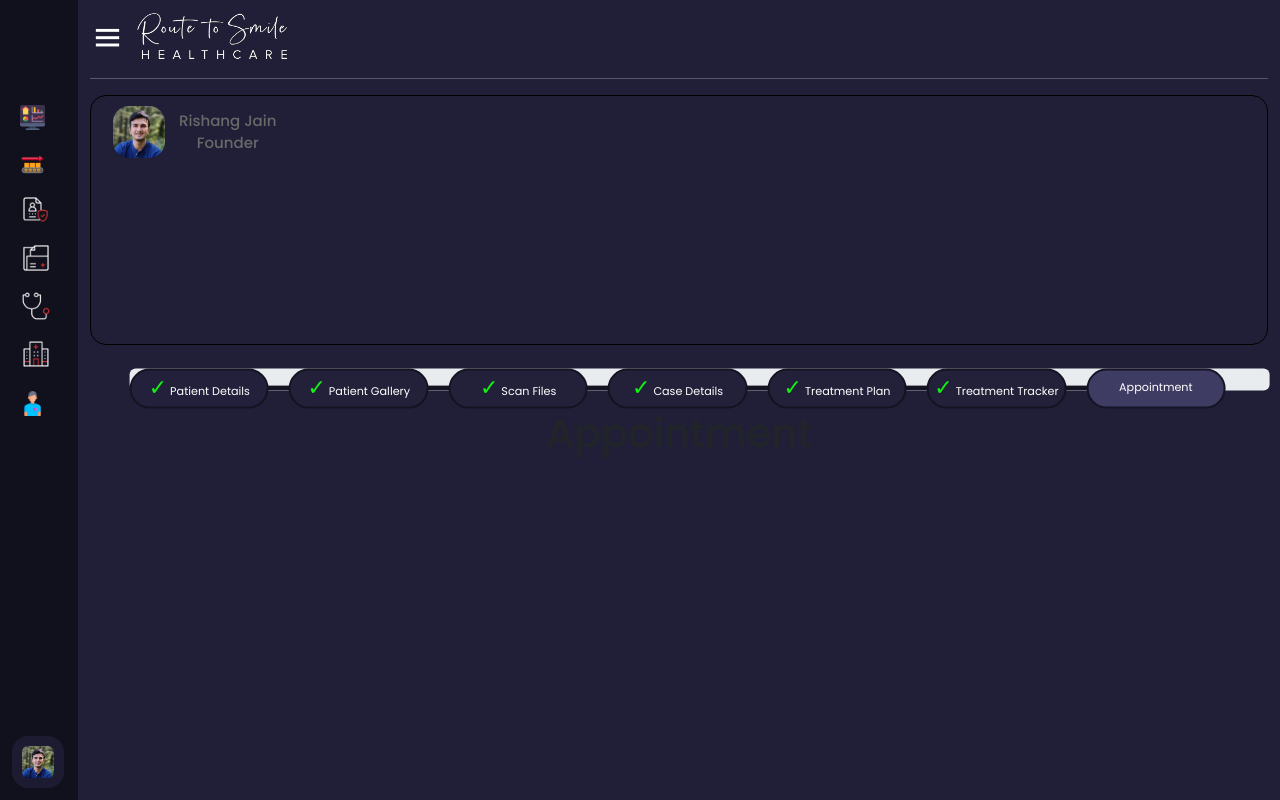
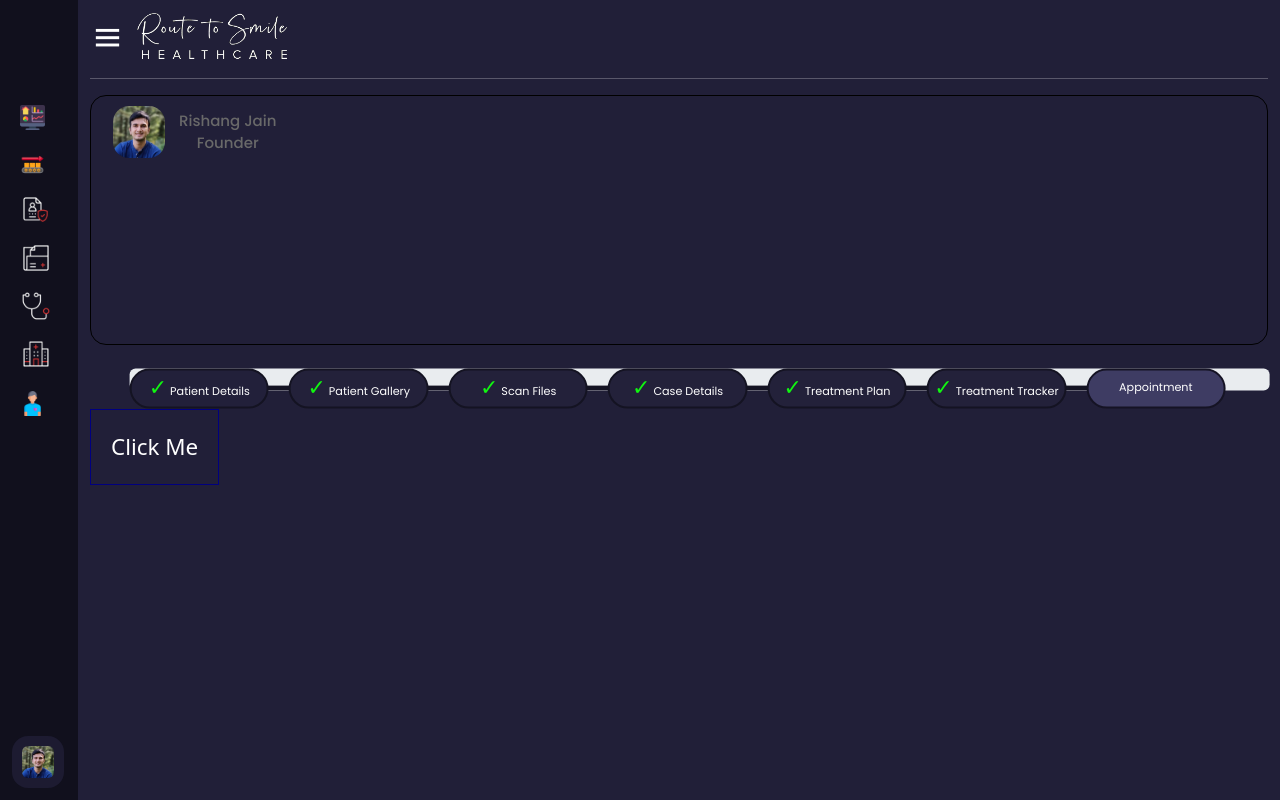
Before and after one commit to SauryaKature/dentalstack, a Vue app: page /PatientDetails in a window 1280 px wide. Both pictures are taken after a click on the element "Appointment". Built offline with nearby package versions, Linux system fonts and the light colour scheme.

Commit message:
Changes In Patient Details

```diff
--- a/src/router/index.js
+++ b/src/router/index.js
@@ -107,6 +107,7 @@ const routes = [
             name: 'PatientAppointment',
             component: () => import('../views/PatientAppointmentView.vue')
           },
+
         ]
       },
     ]
--- a/src/views/HomePageView.vue
+++ b/src/views/HomePageView.vue
@@ -151,6 +151,7 @@ export default {
         arrow[i].addEventListener("click", (e) => {
           let arrowParent = e.target.parentElement.parentElement;
           arrowParent.classList.toggle("showMenu");
+          console.log("is this present at this movement")
         });
       }
     },
--- a/src/views/LoginView.vue
+++ b/src/views/LoginView.vue
@@ -35,6 +35,8 @@
                     <router-link class="router-link" to="SignUp"> Register</router-link>
 
                     <router-link class="router-link" to="HomePage"> Register</router-link>
+
+                    <router-link class="router-link" to="PatientAppointment">Biba</router-link>
                 </div>
             </form>
         </div>
@@ -44,7 +46,8 @@
 </template>
 
 <script>
-
+ const yourFirstVariable = 'hiiii';
+ console.log(yourFirstVariable)
 
 
 </script>
--- a/src/views/PatientAppointmentView.vue
+++ b/src/views/PatientAppointmentView.vue
@@ -1,3 +1,31 @@
 <template>
-    <h1>Appointment</h1>
+    <body class="hi">
+
+        <button>Click Me</button>
+    </body>
 </template>
+
+<script setup>
+ const variable=20;
+ let variable2;
+window.scrollX
+window.scrollY
+ console.log(variable+""+variable2)
+
+</script>
+
+
+<style scoped>
+button{
+background-color:transparent ;
+border: 1px solid navy;
+padding: 20px;
+font-size: 1.4em;
+}
+
+button:hover{
+    background-color: navy;
+    border:none;
+    color: white;
+}
+</style>
```
